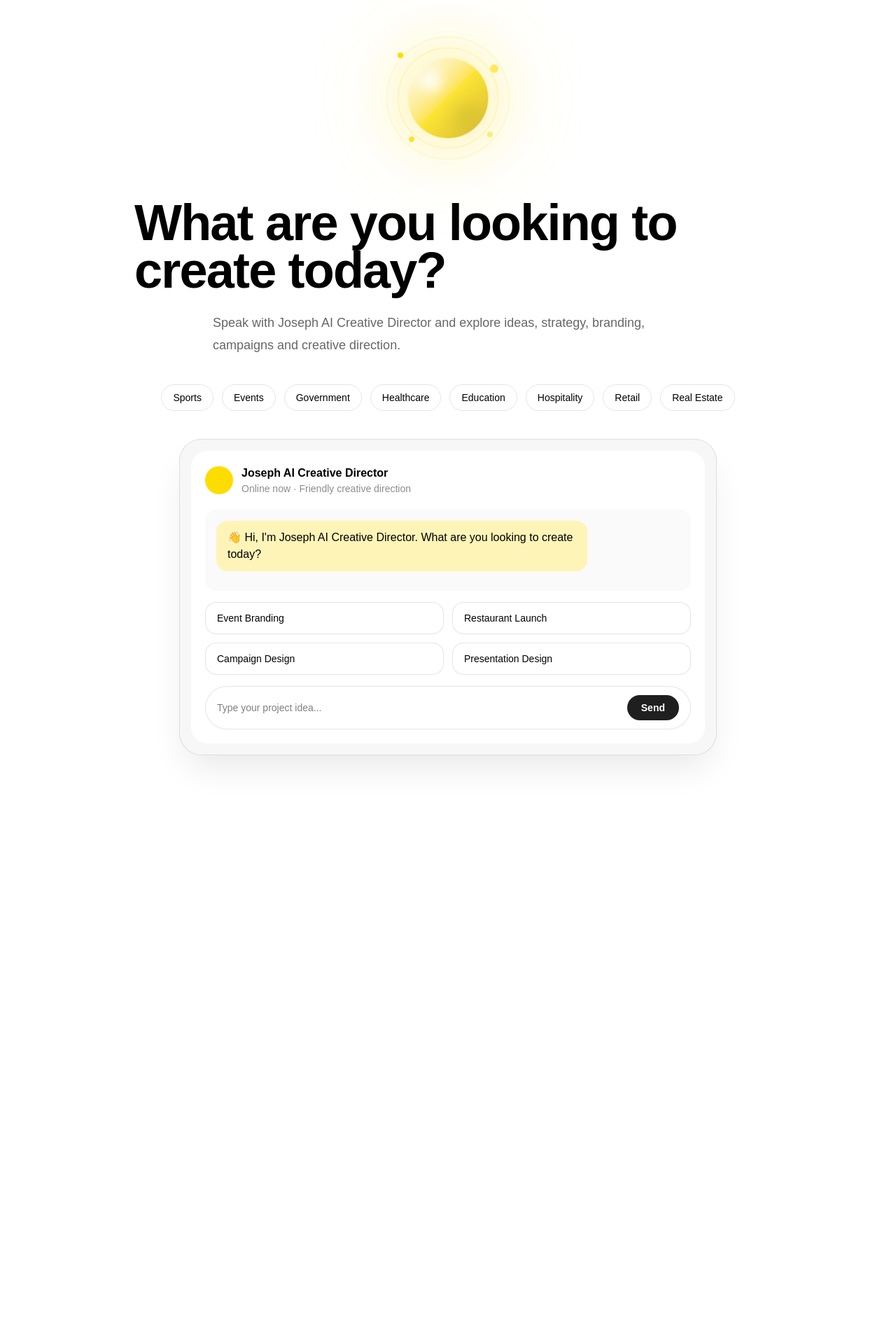
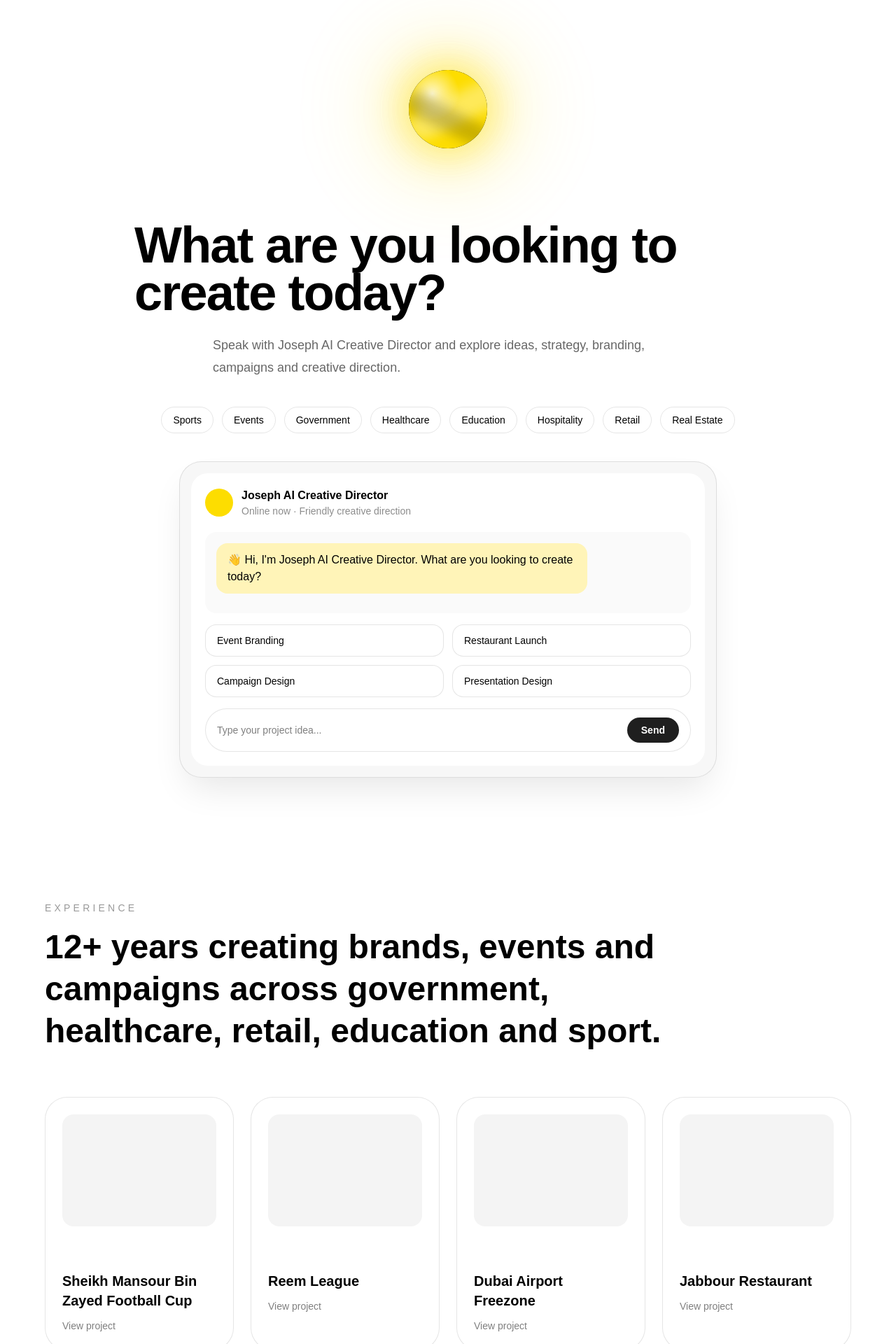
Before and after one commit to josephkarouta/joseph-karouta-studio, a Next.js app: page / in a window 1280 px wide. Shown: the part 100-2020 px from the top of the page at 70% size. Before the commit the page ends 1259 px from the top, so only its background shows below. Built offline with nearby package versions, Linux system fonts and the light colour scheme.

Commit message:
Added experience and portfolio section

```diff
--- a/app/page.tsx
+++ b/app/page.tsx
@@ -16,27 +16,18 @@ const firstReplies = [
 
 function AiSphere() {
   return (
-    <div className="relative flex h-56 w-56 items-center justify-center">
-      {/* Outer glow */}
-      <div className="absolute h-56 w-56 animate-pulse rounded-full bg-[#FDDD00]/10 blur-3xl" />
+    <div className="relative flex h-64 w-64 items-center justify-center">
+      <div className="absolute h-64 w-64 rounded-full bg-[#FDDD00]/10 blur-3xl animate-pulse" />
 
-      {/* Ring 1 */}
-      <div className="absolute h-44 w-44 ai-spin rounded-full border border-[#FDDD00]/20" />
+      <div className="absolute h-32 w-32 rounded-full bg-[#FDDD00]/20 blur-xl ai-breathe" />
 
-      {/* Ring 2 */}
-      <div className="absolute h-36 w-36 ai-spin-reverse rounded-full border border-[#FDDD00]/30" />
-
-      {/* Main orb */}
-      <div className="relative h-28 w-28 ai-breathe rounded-full bg-gradient-to-br from-white via-[#FDDD00] to-[#c9a800] shadow-[0_0_80px_rgba(253,221,0,0.45)]">
-        <div className="absolute left-4 top-4 h-8 w-8 rounded-full bg-white/80 blur-sm" />
-        <div className="absolute bottom-4 right-4 h-8 w-8 rounded-full bg-black/10 blur-md" />
+      <div className="relative h-28 w-28 overflow-hidden rounded-full bg-black shadow-[0_0_80px_rgba(253,221,0,0.8)]">
+        <div className="absolute inset-0 bg-[#FDDD00]" />
+        <div className="absolute inset-0 bg-[radial-gradient(circle_at_30%_30%,white,transparent_35%)] opacity-80" />
+        <div className="absolute left-[-20%] top-[35%] h-10 w-[140%] rotate-[-18deg] rounded-full bg-white/35 blur-sm ai-wave" />
+        <div className="absolute left-[-20%] top-[52%] h-8 w-[140%] rotate-[15deg] rounded-full bg-black/20 blur-sm ai-wave-reverse" />
+        <div className="absolute inset-0 bg-[linear-gradient(120deg,transparent,rgba(255,255,255,0.45),transparent)] ai-shine" />
       </div>
-
-      {/* Floating particles */}
-      <div className="absolute left-10 top-12 h-2 w-2 animate-bounce rounded-full bg-[#FDDD00]" />
-      <div className="absolute right-10 top-16 h-3 w-3 animate-pulse rounded-full bg-[#FDDD00]/70" />
-      <div className="absolute bottom-12 left-14 h-2 w-2 animate-bounce rounded-full bg-[#FDDD00]/80" />
-      <div className="absolute bottom-14 right-12 h-2 w-2 animate-pulse rounded-full bg-[#FDDD00]/60" />
     </div>
   );
 }
@@ -343,6 +334,39 @@ and Joseph will review your project personally.`;
           </div>
         </div>
       </section>
+
+      <section id="work" className="px-6 py-24">
+        <div className="mx-auto max-w-6xl">
+          <p className="mb-4 text-sm uppercase tracking-[0.3em] text-black/40">
+            Experience
+          </p>
+
+          <h2 className="max-w-4xl text-5xl font-black leading-tight">
+            12+ years creating brands, events and campaigns across government,
+            healthcare, retail, education and sport.
+          </h2>
+
+          <div className="mt-16 grid gap-6 md:grid-cols-4">
+            {[
+              "Sheikh Mansour Bin Zayed Football Cup",
+              "Reem League",
+              "Dubai Airport Freezone",
+              "Jabbour Restaurant",
+            ].map((project) => (
+              <div
+                key={project}
+                className="group cursor-pointer rounded-[2rem] border border-black/10 bg-white p-6 transition hover:-translate-y-1 hover:shadow-xl"
+              >
+                <div className="mb-16 h-40 rounded-2xl bg-[#f4f4f4]" />
+
+                <h3 className="text-xl font-bold">{project}</h3>
+
+                <p className="mt-3 text-sm text-black/50">View project</p>
+              </div>
+            ))}
+          </div>
+        </div>
+      </section>
     </main>
   );
 }
```
